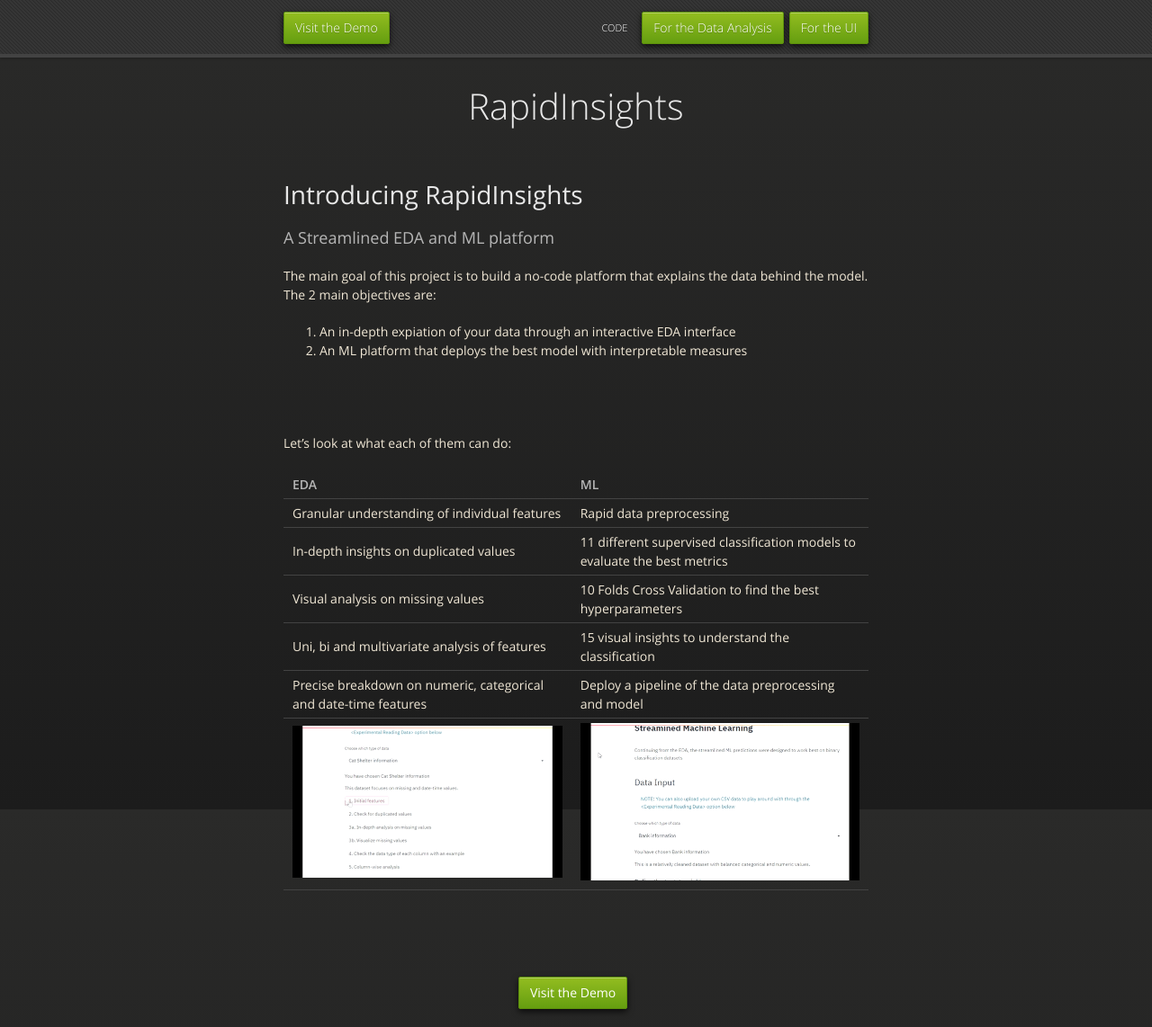
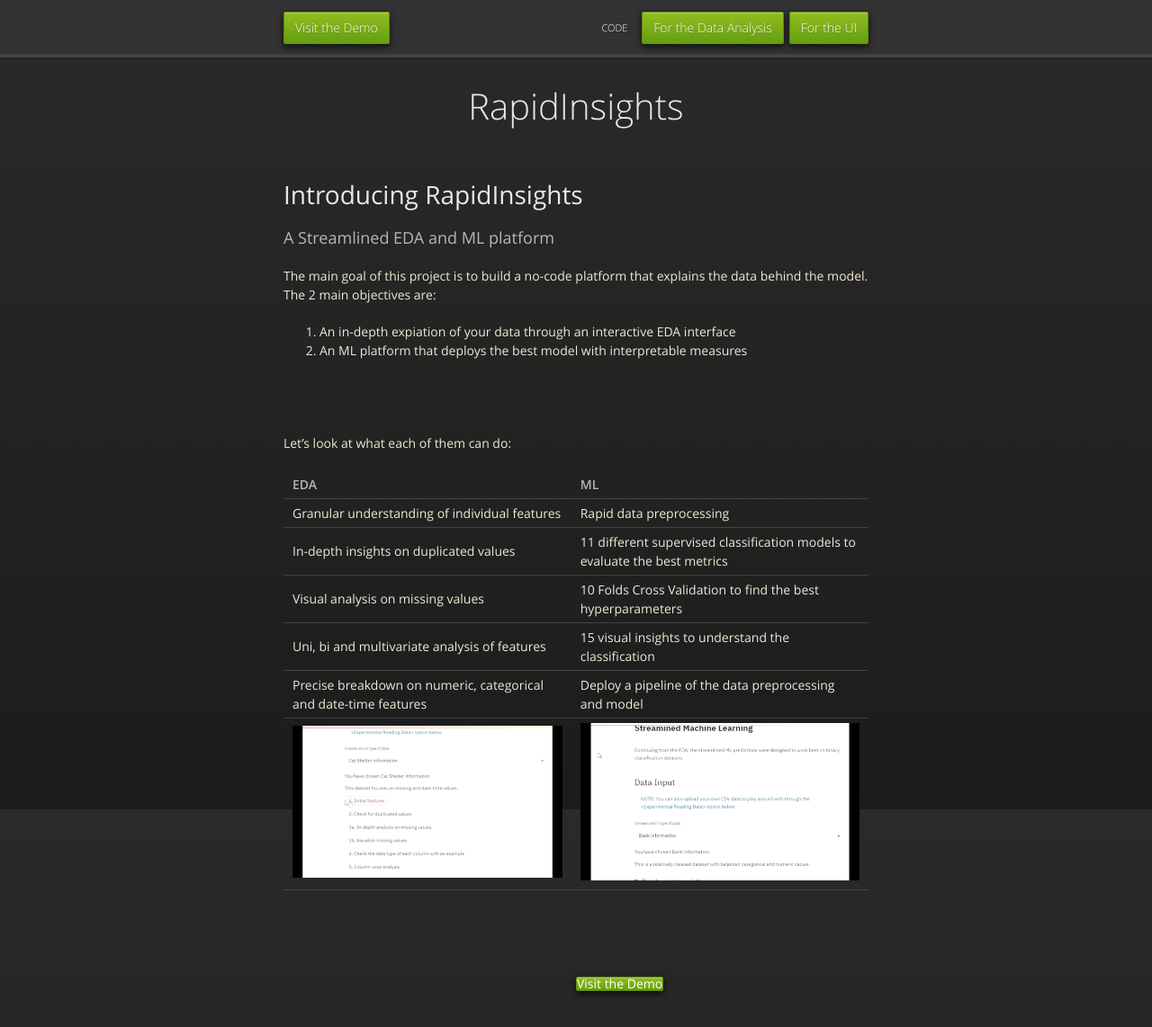
Before and after one commit to shawnd29/RapidInsights, a Jekyll site: the page built from index.md, in a window 1280 px wide and 1142 px high. Shown: the whole window at 90% size. Built offline with Jekyll 4.4.1, drawn with Linux system fonts in a browser that asks for light colours; our own code applies the rules of GitHub Pages for plain Markdown files.

Commit message:
Update jekyll-theme-midnight.scss

```diff
--- a/_sass/jekyll-theme-midnight.scss
+++ b/_sass/jekyll-theme-midnight.scss
@@ -283,7 +283,7 @@ section {
     box-shadow: inset 0px 1px 0px rgba(255,255,255,.3), 0px 3px 7px rgba(0,0,0,.7);
 
     background-color: #93bd20;
-    padding: 10px 12px;
+    /* padding: 10px 12px;*/
     margin-top: 6px;
     line-height:14px;
     font-size:14px;
@@ -291,7 +291,7 @@ section {
     text-align:center;
 
     position:relative;
-    left:45%;
+    left:50%;
 
     &:hover {
         background: linear-gradient(#749619, #527f0e);
```
